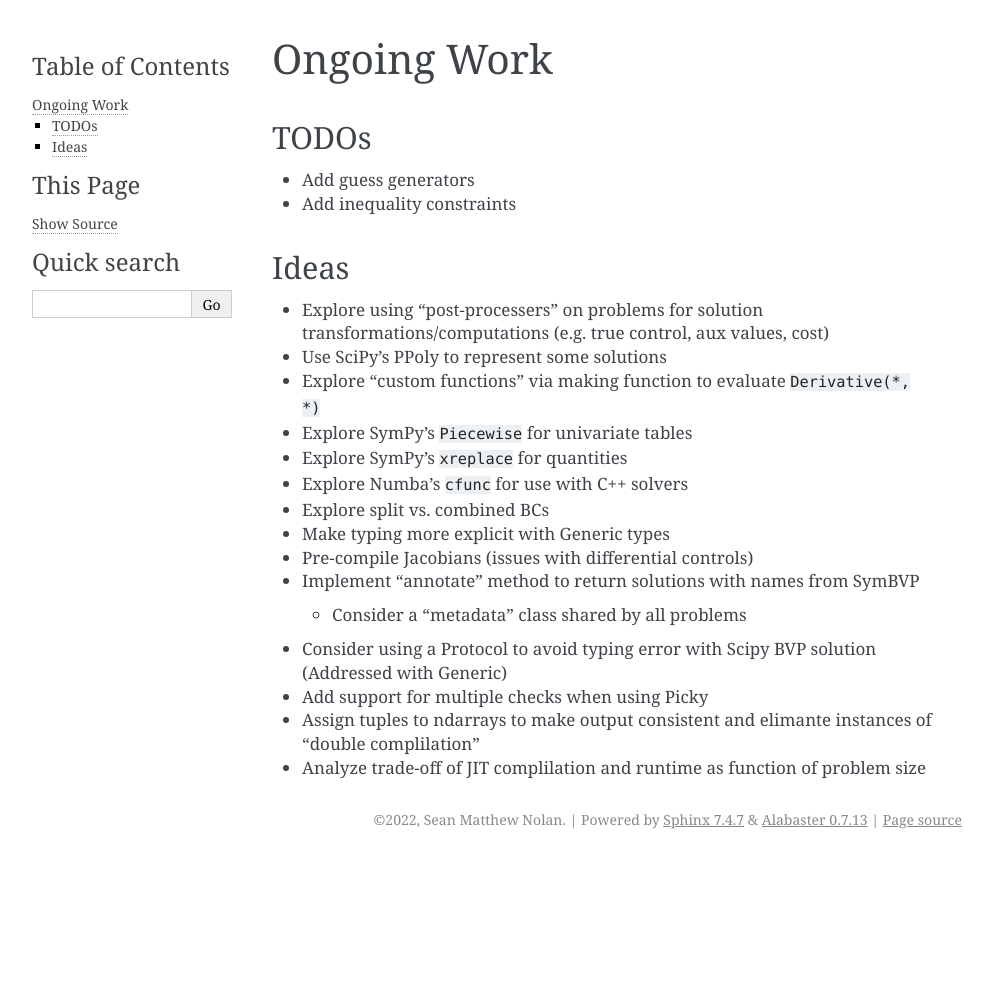
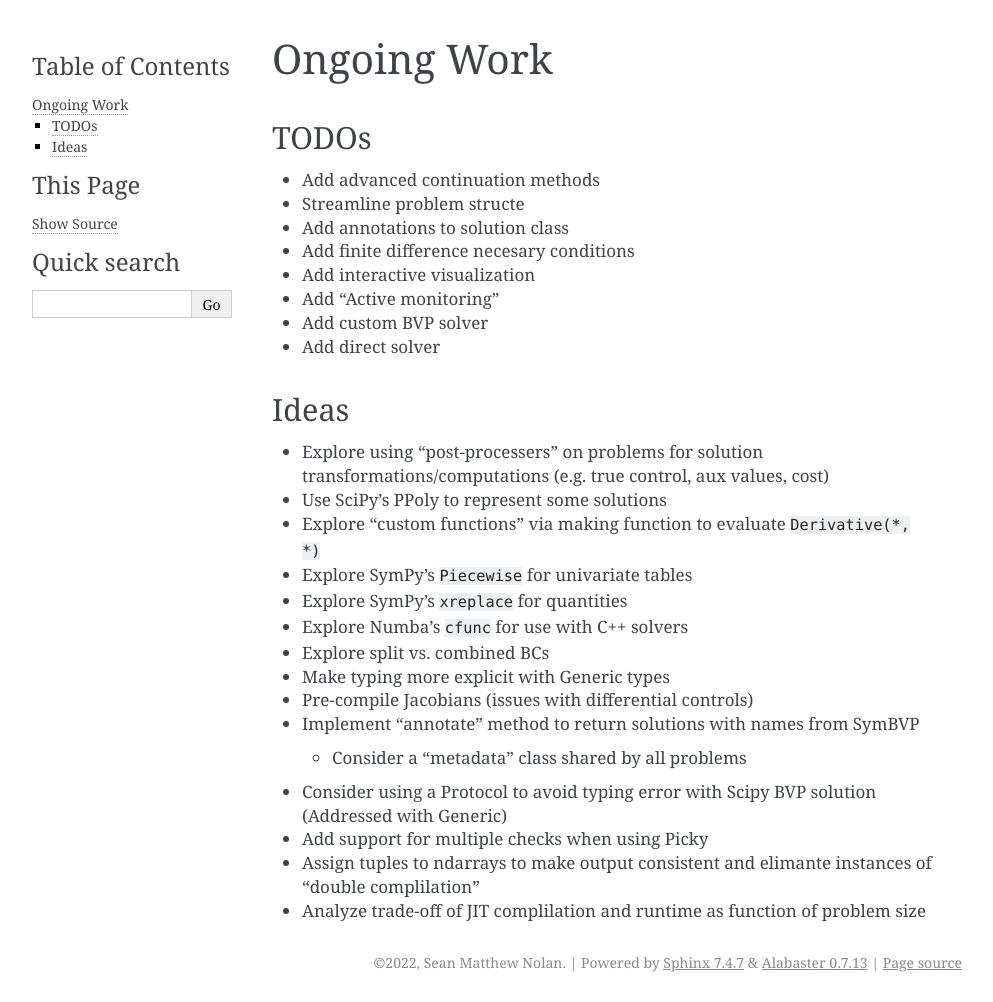
Before and after one commit to SeanMatthewNolan/Giuseppe, a Sphinx documentation site: the page built from docs/dev_notes/todos.md, in a window 1280 px wide. Shown: the whole page, without its empty margins (148-1141 px from the left). Built offline with Sphinx 7.4.7, drawn with Linux system fonts in a browser that asks for light colours; before the commit the page ends 900 px from its top, so only the background shows below that.

Commit message:
Quickly updated todos.md

```diff
--- a/docs/dev_notes/todos.md
+++ b/docs/dev_notes/todos.md
@@ -2,8 +2,14 @@
 
 ## TODOs
 
-- Add guess generators
-- Add inequality constraints
+- Add advanced continuation methods
+- Streamline problem structe
+- Add annotations to solution class
+- Add finite difference necesary conditions
+- Add interactive visualization
+- Add "Active monitoring"
+- Add custom BVP solver
+- Add direct solver
 
 ## Ideas
 
```
